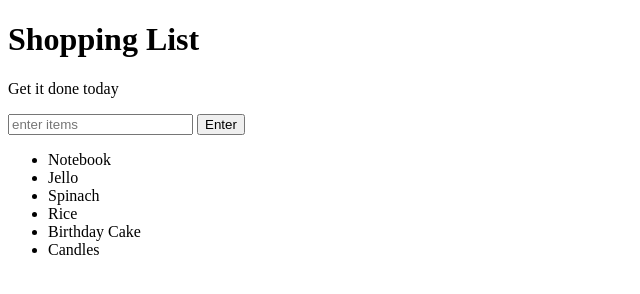
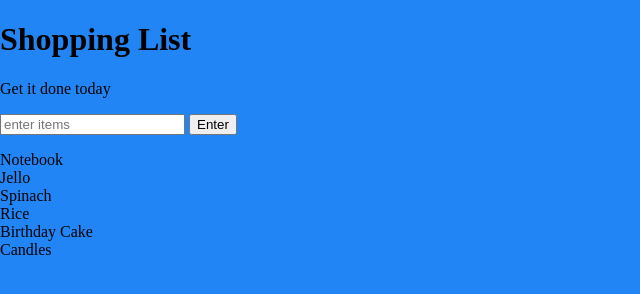
Before and after one commit to vvasileios/SimpleList, a plain HTML site: page index.html in a window 1280 px wide. Shown: the whole page, without its empty margins (0-640 px from the left). Drawn offline with Linux system fonts and the light colour scheme.

Commit message:
small style

```diff
--- a/style.css
+++ b/style.css
@@ -1,3 +1,18 @@
+body {
+  margin: 0;
+	padding: 0;
+	background-color: #2185f6;
+}
+
+ul {
+	list-style-type: none;
+	padding-left: 0;
+}
+
+button:hover {
+  cursor: pointer;
+}
+
 .done {
   text-decoration: line-through;
 }
```
